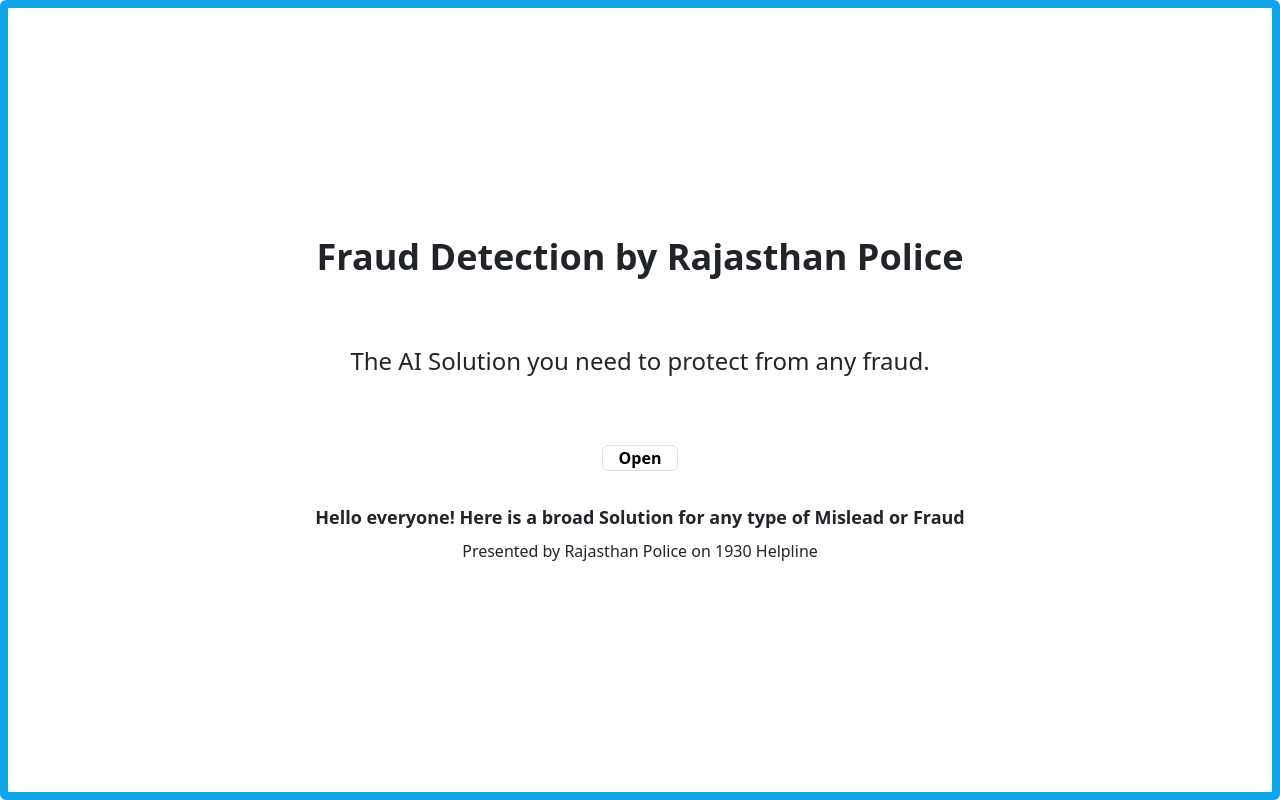
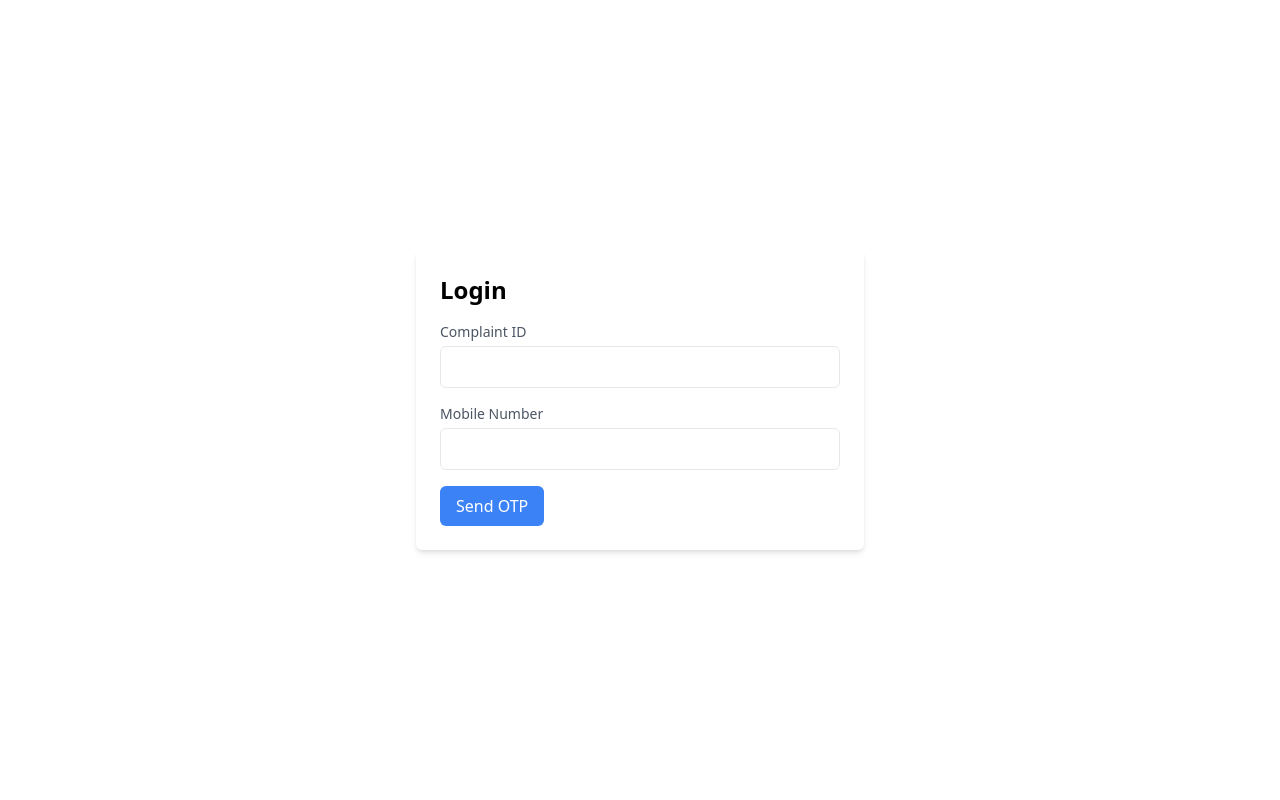
Before and after one commit to chahatgupta1234/RJPOLICE_HACK_768_CyberSolvers_9, a React (Vite) app in the folder react/: page / in a window 1280 px wide. Built offline with nearby package versions, Linux system fonts and the light colour scheme.

Commit message:
no added

```diff
--- a/react/package.json
+++ b/react/package.json
@@ -10,7 +10,7 @@
     "preview": "vite preview"
   },
   "dependencies": {
-    "axios": "^1.6.3",
+    "axios": "^1.6.5",
     "bootstrap": "^5.3.2",
     "react": "^18.2.0",
     "react-dom": "^18.2.0",
--- a/react/src/Login.jsx
+++ b/react/src/Login.jsx
@@ -1,37 +1,126 @@
-// Import other dependencies and styles
-import { useState } from 'react';
-import 'bootstrap/dist/css/bootstrap.min.css';
-import './index.css'; // Import Tailwind CSS styles
+// Login.js
+import React, { useState } from 'react';
 
-function Login() {
-  const [complaintNo, setComplaintNo] = useState('');
+const Login = () => {
+  const [complaintId, setComplaintId] = useState('');
+  const [mobileNumber, setMobileNumber] = useState('');
+  const [otp, setOtp] = useState('');
+  const [isOtpSent, setIsOtpSent] = useState(false);
 
-  function submitClaim(ev) {
-    ev.preventDefault();
-    console.log("submit");
-    window.location.href = '/Dashboard/';
+  const handleLogin = () => {
+    // Add your authentication logic here
+    // For simplicity, let's just log the values for now
+    console.log('Complaint ID:', complaintId);
+    console.log('Mobile Number:', mobileNumber);
+    console.log('OTP:', otp);
+  };
+
+  const handleSendOtp = async () => {
+    try {
+      // Simulate sending a request to the backend to send OTP using Axios
+      const response = await axios.post('/api/send-otp', {
+        mobileNumber,
+      });
+
+      // Check if the request was successful
+      if (response.status === 200) {
+        setIsOtpSent(true);
+        console.log('OTP sent successfully!');
+      } else {
+        // Handle errors or log a message if the OTP sending fails
+        console.error('Failed to send OTP:', response.status, response.statusText);
       }
+    } catch (error) {
+      console.error('Error sending OTP:', error.message);
+    }
+  };
+
+  const handleResendOtp = () => {
+    // Add logic to resend OTP to the provided mobile number
+    // For simplicity, let's just log a message for now
+    console.log('Resending OTP to', mobileNumber);
+  };
 
   return (
+    <div className="min-h-screen flex items-center justify-center">
+      <div className="max-w-md w-full p-6 bg-white rounded-md shadow-md">
+        <h2 className="text-2xl font-bold mb-4">Login</h2>
 
-<div className=' w-full h-screen items-center justify-center'>
-  <div className=" w-full h-screen item-center justify-center p-8 rounded shadow-lg flex flex-col border-8 border-sky-500">
-    <div><h1 className="text-4xl font-bold mb-4 text-center">Fraud Detection by Rajasthan Police</h1></div>
-    <div><h2 className="text-2xl mb-4 py-11 text-center">The AI Solution you need to protect from any fraud.</h2></div>
-    <div className='flex justify-center'>
-    <button className="bg-white hover:bg-red-700 text-black font-bold border rounded focus:outline-none focus:shadow-outline">
-      <p className="px-3">  Open</p>
+        <div className="mb-4">
+          <label htmlFor="complaintId" className="block text-sm font-medium text-gray-600">
+            Complaint ID
+          </label>
+          <input
+            type="text"
+            id="complaintId"
+            name="complaintId"
+            value={complaintId}
+            onChange={(e) => setComplaintId(e.target.value)}
+            className="mt-1 p-2 w-full border rounded-md"
+          />
+        </div>
+
+        <div className="mb-4">
+          <label htmlFor="mobileNumber" className="block text-sm font-medium text-gray-600">
+            Mobile Number
+          </label>
+          <input
+            type="tel"
+            id="mobileNumber"
+            name="mobileNumber"
+            value={mobileNumber}
+            onChange={(e) => setMobileNumber(e.target.value)}
+            className="mt-1 p-2 w-full border rounded-md"
+          />
+        </div>
+
+        {isOtpSent ? (
+          <div className="mb-4">
+            <label htmlFor="otp" className="block text-sm font-medium text-gray-600">
+              OTP
+            </label>
+            <input
+              type="text"
+              id="otp"
+              name="otp"
+              value={otp}
+              onChange={(e) => setOtp(e.target.value)}
+              className="mt-1 p-2 w-full border rounded-md"
+            />
+          </div>
+        ) : null}
+
+        <div className="flex items-center justify-between">
+          {!isOtpSent ? (
+            <button
+              type="button"
+              onClick={handleSendOtp}
+              className="text-white bg-blue-500 border-0 py-2 px-4 focus:outline-none hover:bg-blue-600 rounded-md"
+            >
+              Send OTP
+            </button>
+          ) : (
+            <div className="flex items-center">
+              <button
+                type="button"
+                onClick={handleResendOtp}
+                className="text-gray-600 bg-white border-0 py-2 px-4 focus:outline-none hover:underline"
+              >
+                Resend OTP
+              </button>
+              <button
+                type="button"
+                onClick={handleLogin}
+                className="ml-4 text-white bg-green-500 border-0 py-2 px-4 focus:outline-none hover:bg-green-600 rounded-md"
+              >
+                Login
               </button>
             </div>
-    <div>
-    <section className="text-center mt-8">
-      <h3 className="text-lg font-semibold mb-2">Hello everyone! Here is a broad Solution for any type of Mislead or Fraud</h3>
-      <p>Presented by Rajasthan Police on 1930 Helpline</p>
-    </section>
+          )}
         </div>
       </div>
     </div>
   );
-}
+};
 
 export default Login;
```
Also changed, not shown: react/server.js (+27 -0 lines), 1 other file (tests, documents, lock files or other folders). Lines whose indentation alone changed are shown as unchanged.
